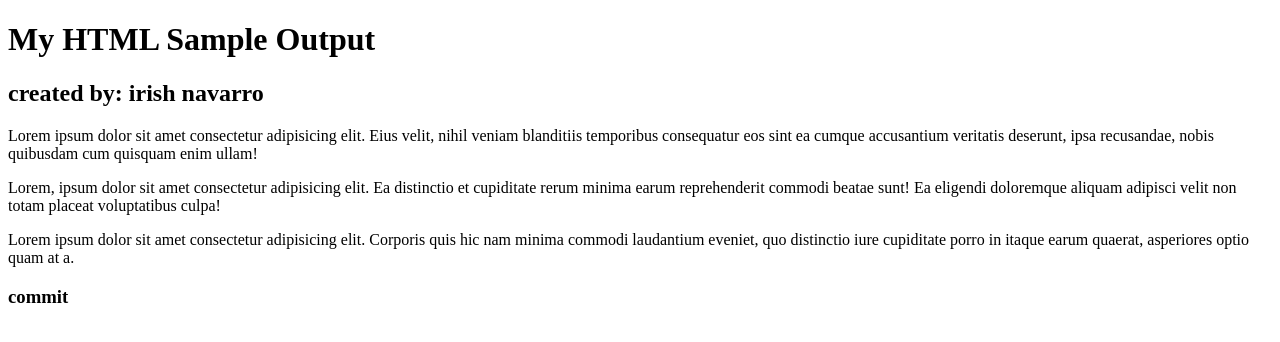
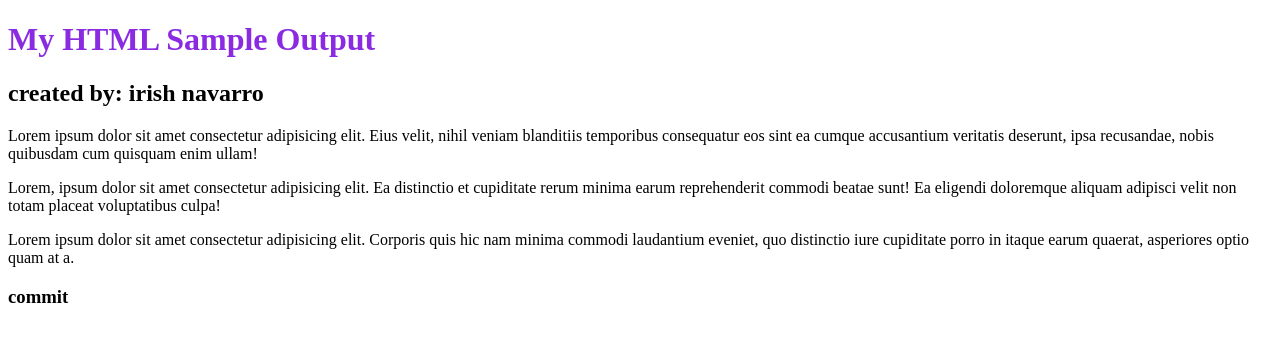
Before and after one commit to navarroirish/htmlsemanticsample, a plain HTML site: page index.html in a window 1280 px wide. Drawn offline with Linux system fonts and the light colour scheme.

Commit message:
Update index.html

```diff
--- a/index.html
+++ b/index.html
@@ -6,7 +6,7 @@
     <title>HTML Sample Output</title>
 </head>
 <body>
-     <h1>My HTML Sample Output</h1>
+     <h1 style="color: blueviolet;">My HTML Sample Output</h1>
      <h2>created by: irish navarro</h2>
      <p>Lorem ipsum dolor sit amet consectetur adipisicing elit. Eius velit, nihil veniam blanditiis temporibus consequatur eos sint ea cumque accusantium veritatis deserunt, ipsa recusandae, nobis quibusdam cum quisquam enim ullam!</p>
 <p>Lorem, ipsum dolor sit amet consectetur adipisicing elit. Ea distinctio et cupiditate rerum minima earum reprehenderit commodi beatae sunt! Ea eligendi doloremque aliquam adipisci velit non totam placeat voluptatibus culpa!</p>
```
